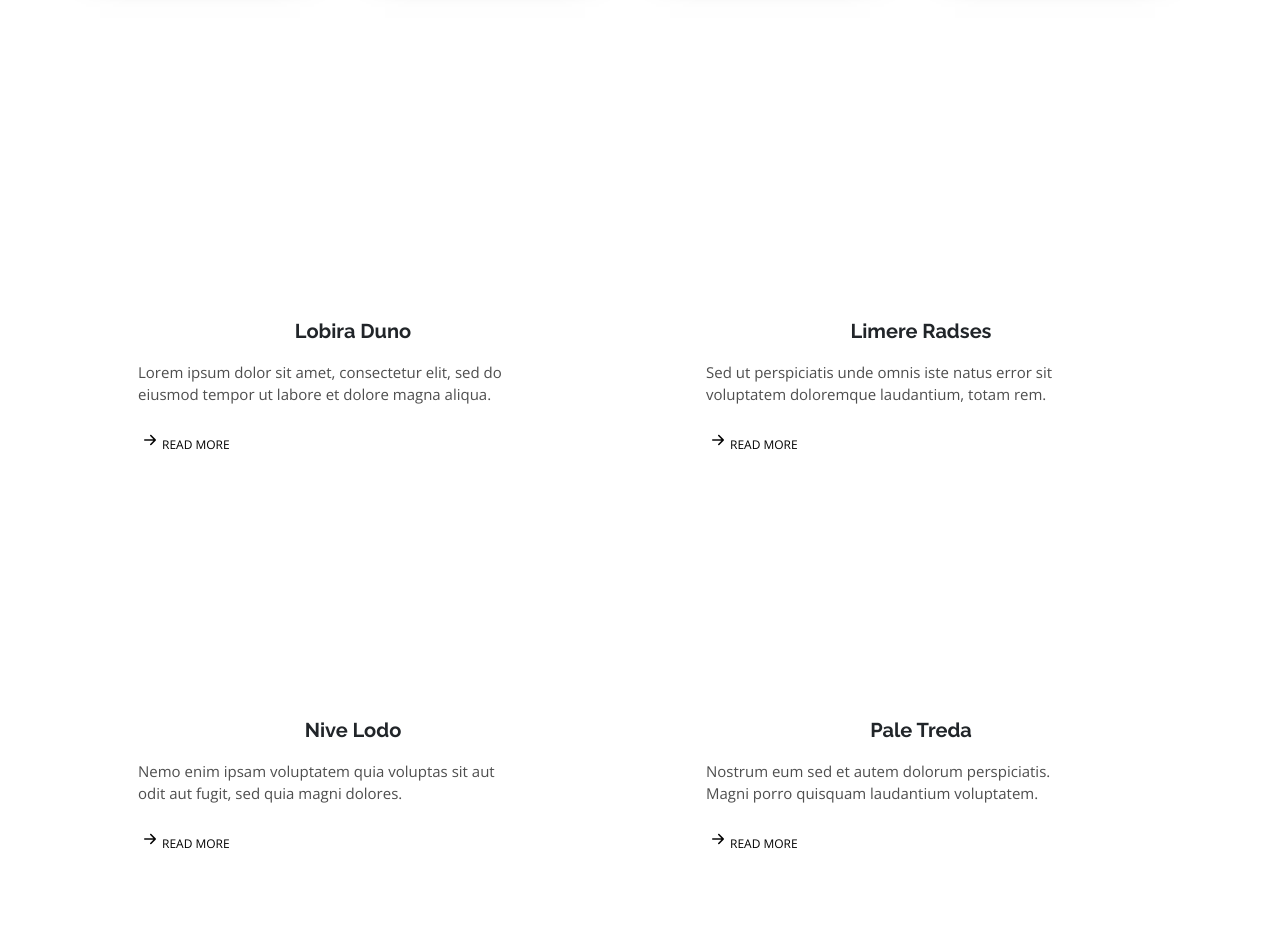
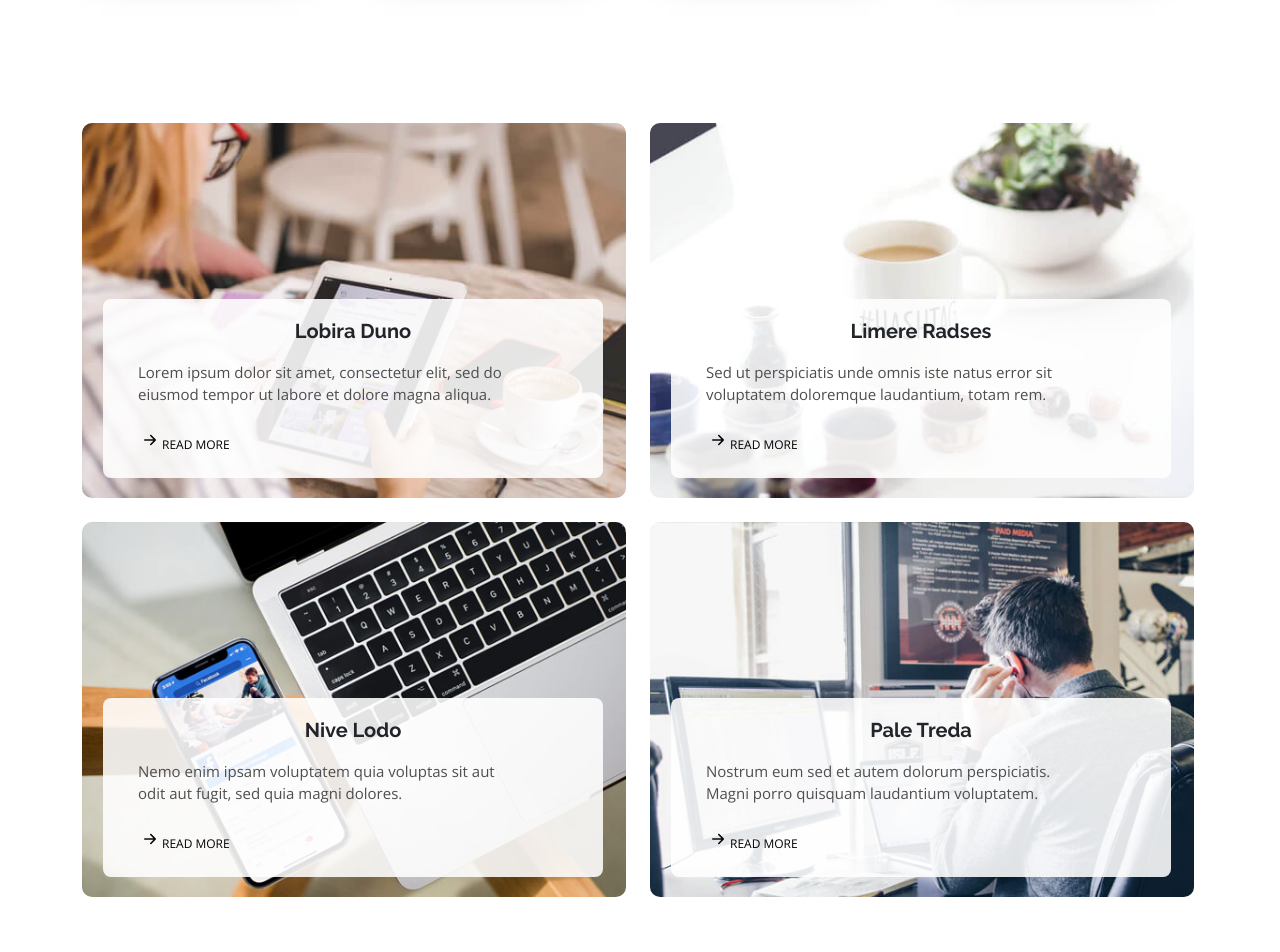
Before and after one commit to ayub1145/responsive, a plain HTML site: page index.html in a window 1280 px wide. Shown: the part 1900-2852 px from the top of the page. Drawn offline with nearby package versions, Linux system fonts and the light colour scheme.

Commit message:
Update style.css

```diff
--- a/Css/style.css
+++ b/Css/style.css
@@ -332,18 +332,18 @@ h4.serviceText {
 /* ------more Services css------ */
 
 .more1{
-    background-image: url("./Images/more-services-1.jpg");
+    background-image: url("../Images/more-services-1.jpg");
 }
 .more2{
-    background-image: url("./Images/more-services-2.jpg");
+    background-image: url("../Images/more-services-2.jpg");
 
 }
 .more3{
-    background-image: url("./Images/more-services-3.jpg");
+    background-image: url("../Images/more-services-3.jpg");
 }
 .more4{
 
-    background-image: url("./Images/more-services-4.jpg");
+    background-image: url("../Images/more-services-4.jpg");
 
 }
 
```
